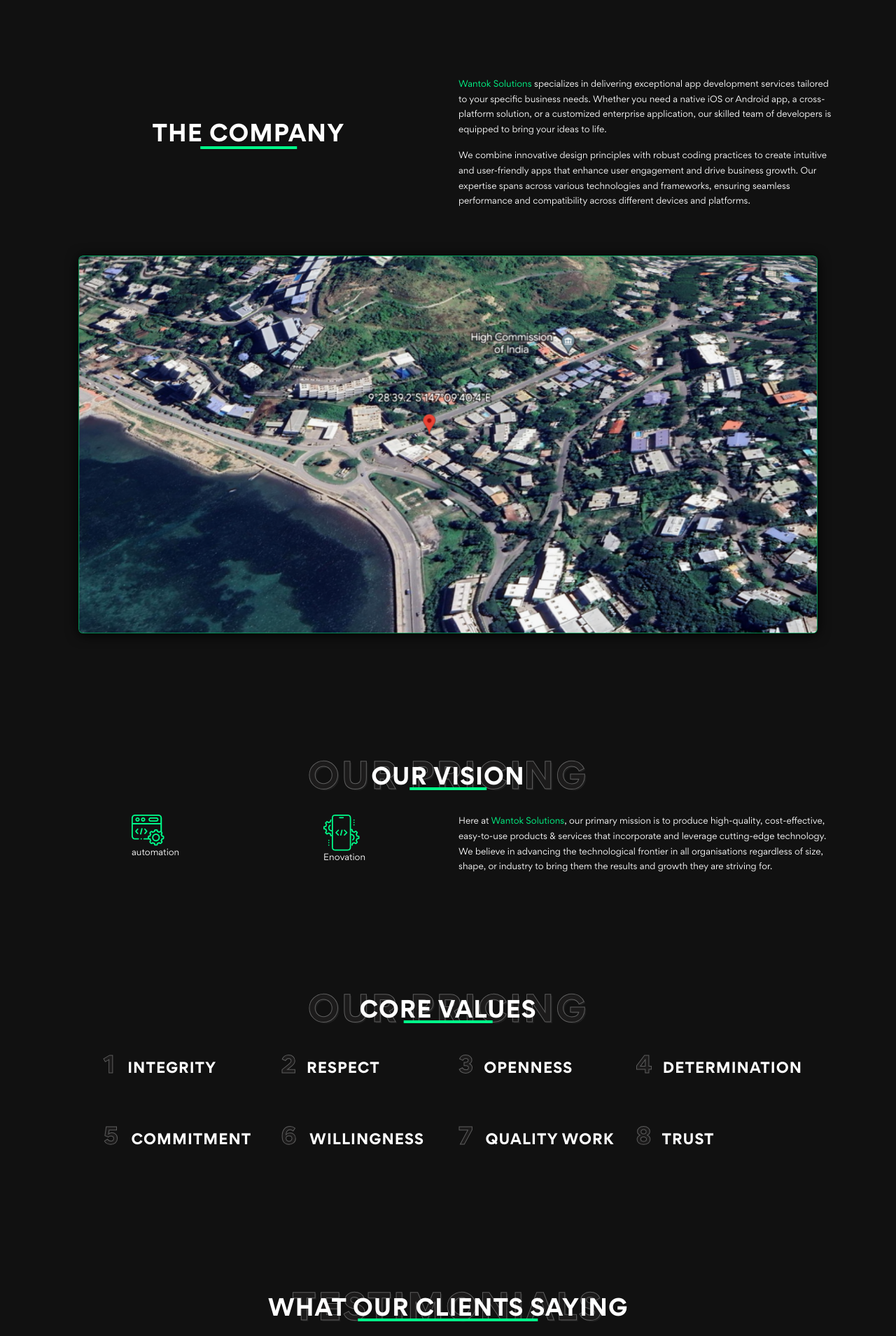
After one commit to carlosbrath/wantoksolutions, a CodeIgniter app: page /wantoksolutions/about-us in a window 1280 px wide. The commit adds this page. Shown: the part 217-2126 px from the top of the page at 70% size. Run offline with CodeIgniter, Linux system fonts and the light colour scheme.

Commit message:
working with about us

```diff
--- a/application/config/routes.php
+++ b/application/config/routes.php
@@ -52,6 +52,7 @@ defined('BASEPATH') OR exit('No direct script access allowed');
 $route['default_controller'] = 'MainController';
 $route['login'] = 'MainController/login';
 $route['search-domain'] = 'MainController/search_domain';
+$route['about-us'] = 'MainController/about_us';
 $route['our-services'] = 'MainController/our_services';
 $route['services/(:any)'] = 'MainController/services_details/$1';
 $route['projects/(:any)'] = 'MainController/projects_details/$1';
--- a/application/controllers/MainController.php
+++ b/application/controllers/MainController.php
@@ -29,6 +29,14 @@ class MainController extends MY_Controller
 
         $var['content'] = $this->load->view('login_view', $data, true);
         $this->load->view('template_blank', $var);
+    }
+    function about_us()
+    {
+        $data['title'] = 'Projects Details';
+        $data['page_name'] = 'Projects Details';
+
+        $var['content'] = $this->load->view('about_us_view', $data, true);
+        $this->load->view('template2023', $var);
     }
     function search_domain()
     {
--- /dev/null
+++ b/application/views/about_us_view.php
@@ -0,0 +1,232 @@
+<!-- START CTA -->
+<section class="section bg-cta">
+    <div class="bg-overlay-2"></div>
+    <div class="container">
+        <div class="row justify-content-center">
+            <div class="col-lg-8">
+                <!-- <p class="cta-desc text-white text-center mb-0">We Take Care of Your Technology</p> -->
+                <h1 class="text-white text-center">About Us</h1>
+
+            </div>
+        </div>
+    </div>
+</section>
+<!-- END CTA -->
+<section class="section bg-dark" id="services-details">
+    <div class="container">
+        <div class="row  mt-4">
+            <div class="col-lg-6">
+                <div class="box-image mt-4">
+                    <div class="text-center center-item section-header p-5">
+                        <!-- <span class="text-shadow">wantok</span> -->
+                        <h4 class="title-heading text-uppercase">the company</h4>
+                    </div>
+                </div>
+            </div>
+            <div class="col-lg-6">
+                <div class="mt-2">
+                    <p><a class="text-active" href="<?= base_url(); ?>">Wantok Solutions</a> specializes in delivering exceptional app development services tailored to your specific business needs. Whether you need a native iOS or Android app, a cross-platform solution, or a customized enterprise application, our skilled team of developers is equipped to bring your ideas to life.</p>
+                    <p>We combine innovative design principles with robust coding practices to create intuitive and user-friendly apps that enhance user engagement and drive business growth. Our expertise spans across various technologies and frameworks, ensuring seamless performance and compatibility across different devices and platforms.</p>
+
+                </div>
+            </div>
+        </div>
+        <div class="row">
+            <div class="col-lg-12">
+                <div class="box-image mt-4">
+                    <img src="<?= asset_url(); ?>images/portfolio/about-us-1.png" alt="">
+                </div>
+            </div>
+        </div>
+</section>
+<section class="section bg-dark" id="our-vision">
+    <div class="container">
+        <div class="row justify-content-center">
+            <div class="col-lg-7">
+                <div class="text-center section-header">
+                    <span class="text-shadow">Our Pricing</span>
+                    <h4 class="title-heading text-uppercase">our vision</h4>
+                </div>
+            </div>
+        </div>
+        <div class="row  mt-4">
+            <div class="col-lg-6 mt-2">
+                <div class="d-j-flex">
+                    <div>
+                        <img src="<?= asset_url(); ?>images/icon/web-development.png" alt="">
+                        <p class="upercase">automation</p>
+                    </div>
+                    <div>
+                        <img src="<?= asset_url(); ?>images/icon/app-development.png" alt="">
+                        <p class="upercase">Enovation</p>
+                    </div>
+                </div>
+            </div>
+            <div class="col-lg-6">
+                <div class="mt-2">
+                    <p>Here at <a class="text-active" href="<?= base_url(); ?>">Wantok Solutions</a>, our primary mission is to produce high-quality, cost-effective, easy-to-use products &amp; services that incorporate and leverage cutting-edge technology. We believe in advancing the technological frontier in all organisations regardless of size, shape, or industry to bring them the results and growth they are striving for.</p>
+                </div>
+            </div>
+        </div>
+</section>
+<section class="section bg-dark" id="services-details">
+    <div class="container">
+        <div class="row justify-content-center">
+            <div class="col-lg-7">
+                <div class="text-center section-header">
+                    <span class="text-shadow">Our Pricing</span>
+                    <h4 class="title-heading text-uppercase">core values</h4>
+                </div>
+            </div>
+        </div>
+        <div class="row m-4 p-4  mt-4">
+            <div class="col-md-3">
+                <div class="steps"><span class="number-shadow">1</span> <span class="text-step">Integrity</span></div>
+            </div>
+            <div class="col-md-3">
+                <div class="steps"><span class="number-shadow">2</span><span class="text-step">respect </span></div>
+            </div>
+            <div class="col-md-3">
+                <div class="steps"><span class="number-shadow">3</span><span class="text-step">openness</span></div>
+            </div>
+            <div class="col-md-3">
+                <div class="steps"><span class="number-shadow">4</span><span class="text-step">Determination</span></div>
+            </div>
+        </div>
+        <div class="row m-4 p-4  mt-4">
+            <div class="col-md-3">
+                <div class="steps"><span class="number-shadow">5</span> <span class="text-step">Commitment</span></div>
+            </div>
+            <div class="col-md-3">
+                <div class="steps"><span class="number-shadow">6</span> <span class="text-step">Willingness</span></div>
+            </div>
+            <div class="col-md-3">
+                <div class="steps"><span class="number-shadow">7</span> <span class="text-step">quality work</span></div>
+            </div>
+            <div class="col-md-3">
+                <div class="steps"><span class="number-shadow">8</span><span class="text-step">trust</span></div>
+            </div>
+        </div>
+</section>
+<section class="section bg-dark" id="testimonial">
+    <div class="container">
+        <div class="row justify-content-center">
+            <div class="col-lg-7">
+                <div class="text-center section-header">
+                    <span class="text-shadow">Testimonials</span>
+                    <h4 class="title-heading text-uppercase">what our clients saying</h4>
+                    <p class="title-desc text-muted mt-3">We craft digital, graphic and dimensional thinking, to create category leading brand experiences that have meaning and add a value.</p>
+                </div>
+            </div>
+        </div>
+        <div class="row mt-4">
+            <div class="col-lg-8 offset-md-2">
+                <div class="d-flex md-block">
+                    <div class="services-blog bg-dark  mt-4">
+                        <div class="star-rating">
+                            <span class="star">&#9733;</span>
+                            <span class="star">&#9733;</span>
+                            <span class="star">&#9733;</span>
+                            <span class="star">&#9733;</span>
+                            <span class="star">&#9733;</span>
+                        </div>
+
+                        <div class="service-head">
+                            <p class="text-muted mb-0">Aliquam lorem ante dapibus in, viverra feugiatquis a tellus. Phasellus viverra nulla ut metus varius Quisque rutrum.</p>
+                        </div>
+                        <div class="user-profile d-flex mt-4">
+                            <img src="<?= asset_url(); ?>images/team/Oval.png" alt="User's Profile Picture">
+                            <div class="user-details">
+                                <h2 class="user-name">John Doe</h2>
+                                <p class="user-designation">Web Developer</p>
+                            </div>
+                        </div>
+                    </div>
+                    <div class="services-blog bg-dark  mt-4">
+                        <div class="star-rating">
+                            <span class="star">&#9733;</span>
+                            <span class="star">&#9733;</span>
+                            <span class="star">&#9733;</span>
+                            <span class="star">&#9733;</span>
+                            <span class="star">&#9733;</span>
+                        </div>
+
+                        <div class="service-head">
+                            <p class="text-muted mb-0">Aliquam lorem ante dapibus in, viverra feugiatquis a tellus. Phasellus viverra nulla ut metus varius Quisque rutrum.</p>
+                        </div>
+                        <div class="user-profile d-flex mt-4">
+                            <img src="<?= asset_url(); ?>images/team/Oval.png" alt="User's Profile Picture">
+                            <div class="user-details">
+                                <h2 class="user-name">John Doe</h2>
+                                <p class="user-designation">Web Developer</p>
+                            </div>
+                        </div>
+                    </div>
+                </div>
+                <div class="d-flex md-block">
+                    <div class="services-blog bg-dark ">
+                        <div class="star-rating">
+                            <span class="star">&#9733;</span>
+                            <span class="star">&#9733;</span>
+                            <span class="star">&#9733;</span>
+                            <span class="star">&#9733;</span>
+                            <span class="star">&#9733;</span>
+                        </div>
+
+                        <div class="service-head">
+                            <p class="text-muted mb-0">Aliquam lorem ante dapibus in, viverra feugiatquis a tellus. Phasellus viverra nulla ut metus varius Quisque rutrum.</p>
+                        </div>
+                        <div class="user-profile d-flex mt-4">
+                            <img src="<?= asset_url(); ?>images/team/Oval.png" alt="User's Profile Picture">
+                            <div class="user-details">
+                                <h2 class="user-name">John Doe</h2>
+                                <p class="user-designation">Web Developer</p>
+                            </div>
+                        </div>
+                    </div>
+                    <div class="services-blog bg-dark  ">
+                        <div class="star-rating">
+                            <span class="star">&#9733;</span>
+                            <span class="star">&#9733;</span>
+                            <span class="star">&#9733;</span>
+                            <span class="star">&#9733;</span>
+                            <span class="star">&#9733;</span>
+                        </div>
+
+                        <div class="service-head">
+                            <p class="text-muted mb-0">Aliquam lorem ante dapibus in, viverra feugiatquis a tellus. Phasellus viverra nulla ut metus varius Quisque rutrum.</p>
+                        </div>
+                        <div class="user-profile d-flex mt-4">
+                            <img src="<?= asset_url(); ?>images/team/Oval.png" alt="User's Profile Picture">
+                            <div class="user-details">
+                                <h2 class="user-name">John Doe</h2>
+                                <p class="user-designation">Web Developer</p>
+                            </div>
+                        </div>
+                    </div>
+                </div>
+            </div>
+        </div>
+    </div>
+</section>
+<section class="section bg-dark" id="founder-section">
+    <div class="container">
+        <div class="row  mt-4">
+            <div class="col-md-5 offset-1">
+                <div class="founder-img">
+                    <img src="<?= asset_url(); ?>images/team/founder.png" alt="">
+                </div>
+            </div>
+            <div class="col-md-5">
+                <div class="mt-2">
+                    <p class="text-active">Founder Words</p>
+                    <div class="quotes-words col-11">
+                        <h2 >Software is a great combination of artistry and engineering.</h2>
+                    </div>
+                    <h5>Paul</h5>
+                    <h6>Founder</h6>
+                </div>
+            </div>
+        </div>
+    </div>
+</section>
--- a/application/views/header_view.php
+++ b/application/views/header_view.php
@@ -25,7 +25,7 @@
                             <a class="nav-link" href="#features">Features</a>
                         </li>
                         <li class="nav-item">
-                            <a class="nav-link" href="#about-us">About Us</a>
+                            <a class="nav-link" href="<?=base_url('about-us');?>">About Us</a>
                         </li>
 			        </ul>
                     <ul class="navbar-nav ml-auto">
--- a/assets/css/style.css
+++ b/assets/css/style.css
@@ -283,7 +283,7 @@ p{
     right: 0;
     z-index: 1;
     font-weight: 700;
-    letter-spacing: 15px;
+    letter-spacing: 3px;
     font-size: 50px;
     text-transform: uppercase;
     line-height: 0;
@@ -1185,13 +1185,37 @@ textarea.form-control {
 
     }
     .steps .text-step {
-        font-size: 22px;
+        font-size: 20px;
         font-weight: 700;
         letter-spacing: 1px;
+        text-transform: uppercase;
     }
 
 /************************
-    14. RESPONSIVE
+    15. About Us
+**************************/
+.founder-img {
+    margin: 10px 20px;
+    padding: 10px 20px;
+}
+.founder-img img {
+    width: 100%;
+}
+.quotes-words {
+    margin: 35px 0px 29px;
+    padding-left: 0px;
+}
+.center-item {
+    display: flex;
+    justify-content: center;
+    align-items: center;
+}
+ .d-j-flex {
+    display: flex!important;
+    justify-content: space-around;
+}
+/************************
+    16. RESPONSIVE
 **************************/
 
 @media (max-width: 992px) {
```
Also changed, not shown: assets/images/portfolio/about-us-1.png (added), assets/images/team/founder.png (added).
